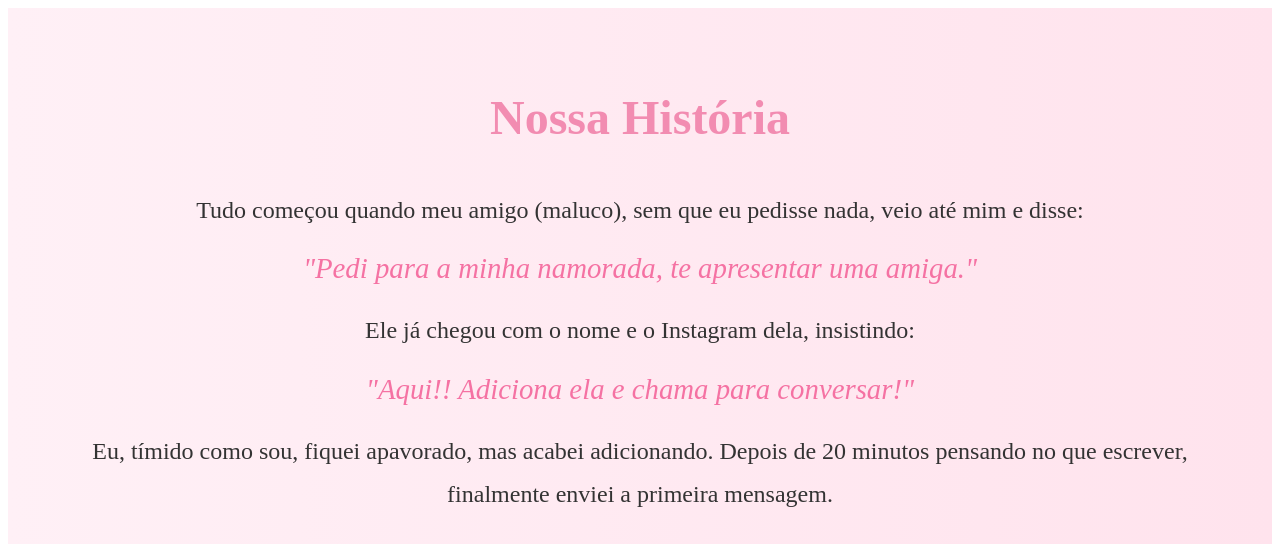
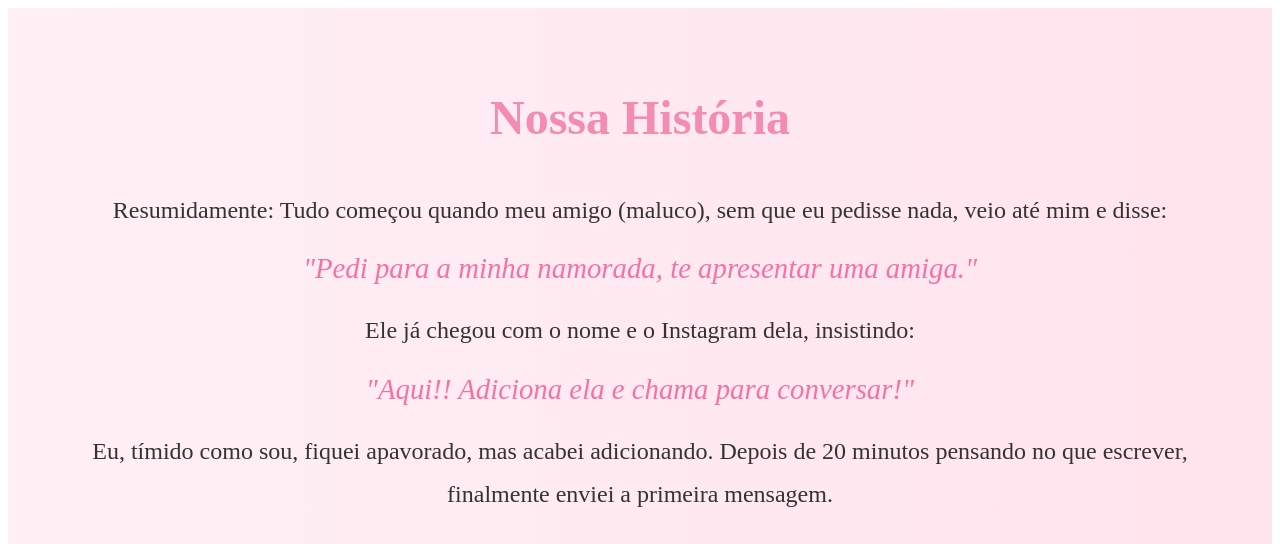
Before and after one commit to paulovamaro/pedido-de-namoro, a plain HTML site: page index.html in a window 1280 px wide. Shown: the top 544 px of the page. Drawn offline with Linux system fonts and the light colour scheme.

Commit message:
Troca do print

```diff
--- a/index.html
+++ b/index.html
@@ -13,7 +13,7 @@
         <h1>Nossa História</h1>
         <div class="texto-historia">
             <p>
-                Tudo começou quando meu amigo (maluco), sem que eu pedisse nada, veio até mim e disse:
+                Resumidamente: Tudo começou quando meu amigo (maluco), sem que eu pedisse nada, veio até mim e disse:
             </p>
             <blockquote>"Pedi para a minha namorada, te apresentar uma amiga."</blockquote>
             <p>
```
Also changed, not shown: image/Insta.jpg (added), image/insta-.png (added), image/insta.png.
